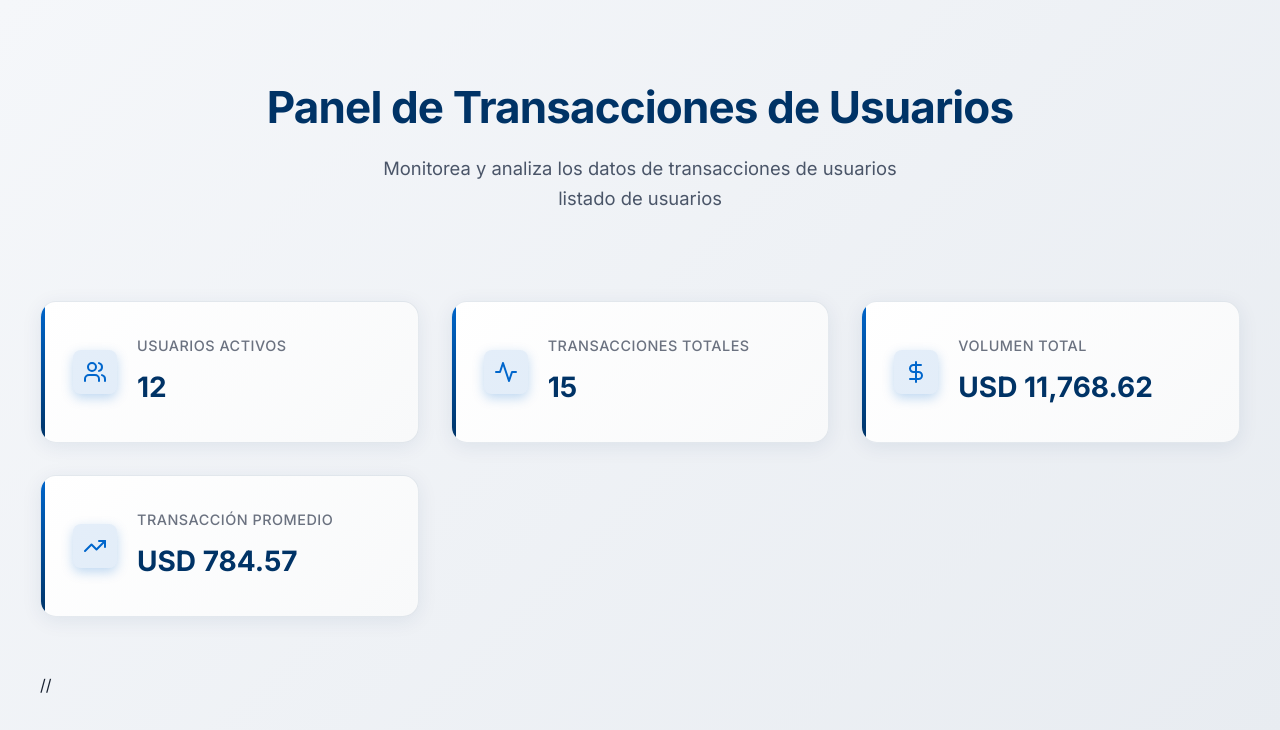
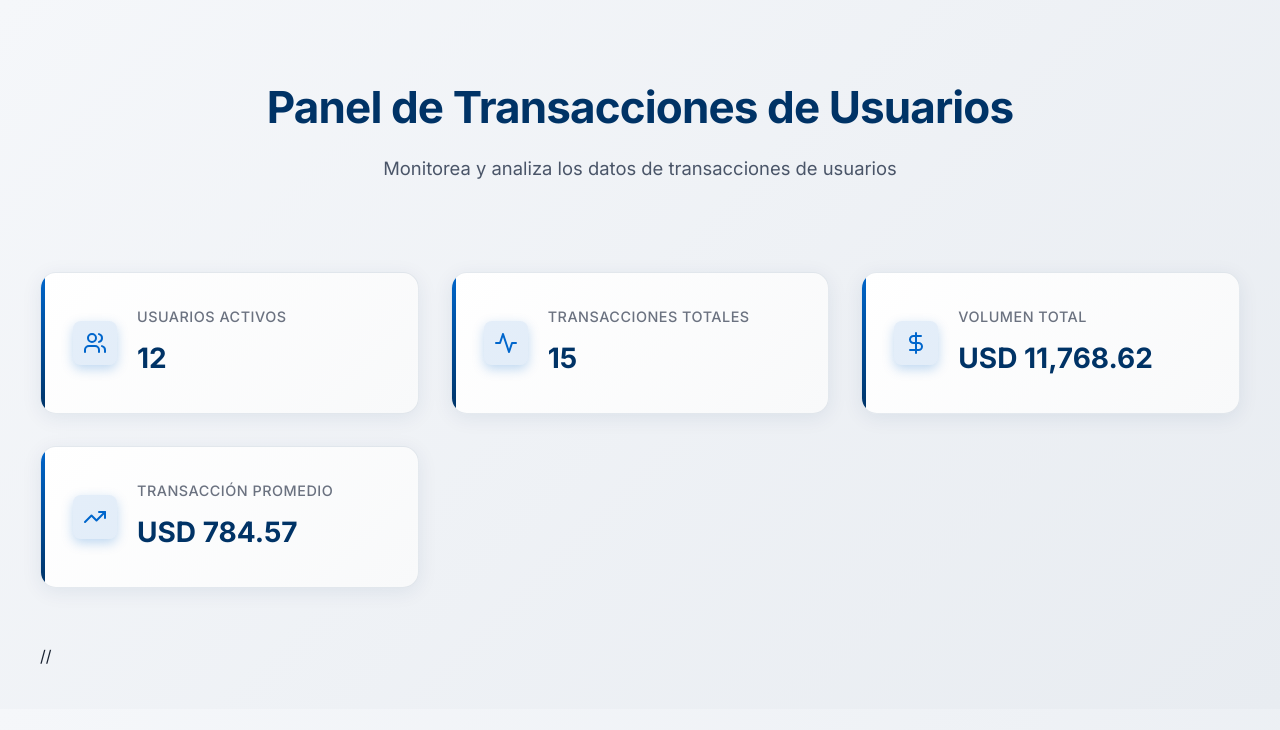
Before and after one commit to mio92/pagos-en-linea, a React (Create React App) app: page / in a window 1280 px wide. Shown: the top 730 px of the page. Built offline with nearby package versions, Linux system fonts and the light colour scheme.

Commit message:
Prueba 2

```diff
--- a/src/components/Dashboard.tsx
+++ b/src/components/Dashboard.tsx
@@ -35,7 +35,6 @@ const Dashboard: React.FC = () => {
       <div className="dashboard-header">
         <h1>Panel de Transacciones de Usuarios</h1>
         <p>Monitorea y analiza los datos de transacciones de usuarios</p>
-        <p>listado de usuarios</p>
       </div>
 
       <div className="dashboard-stats">
```
